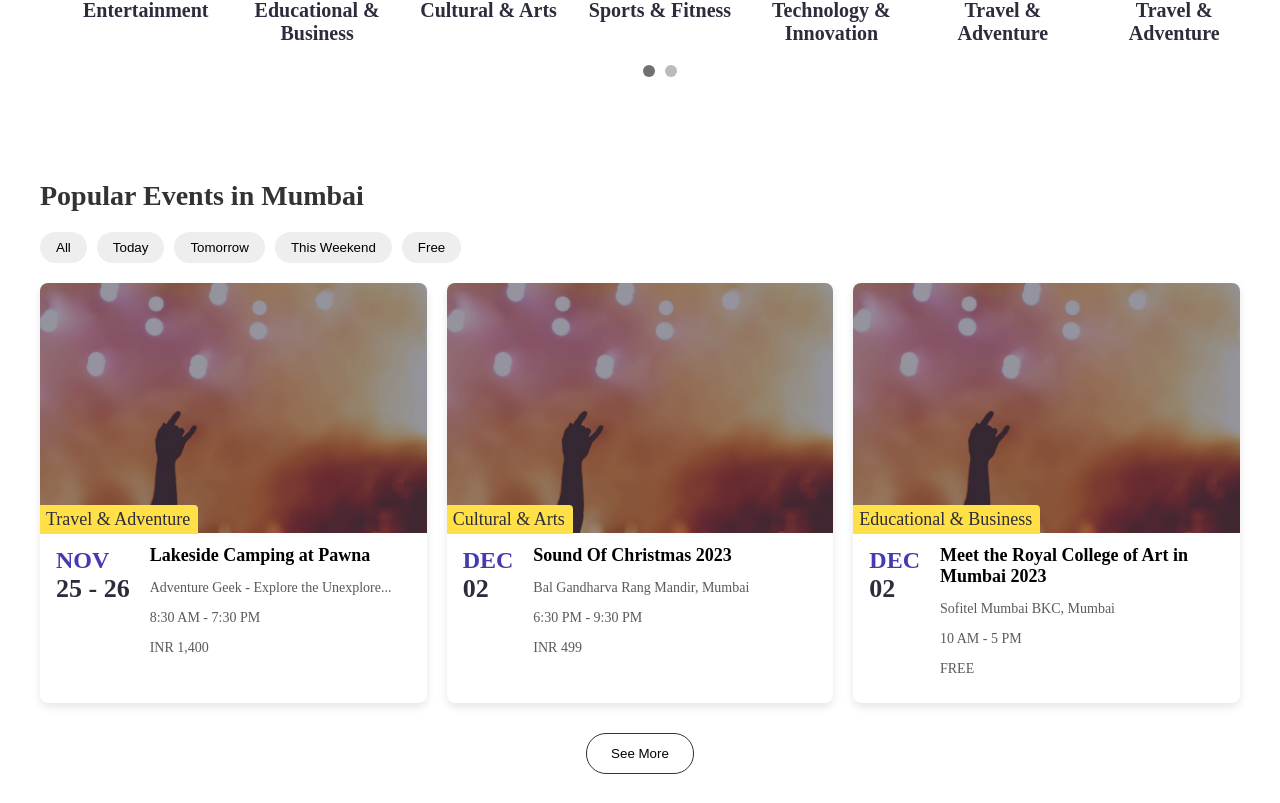
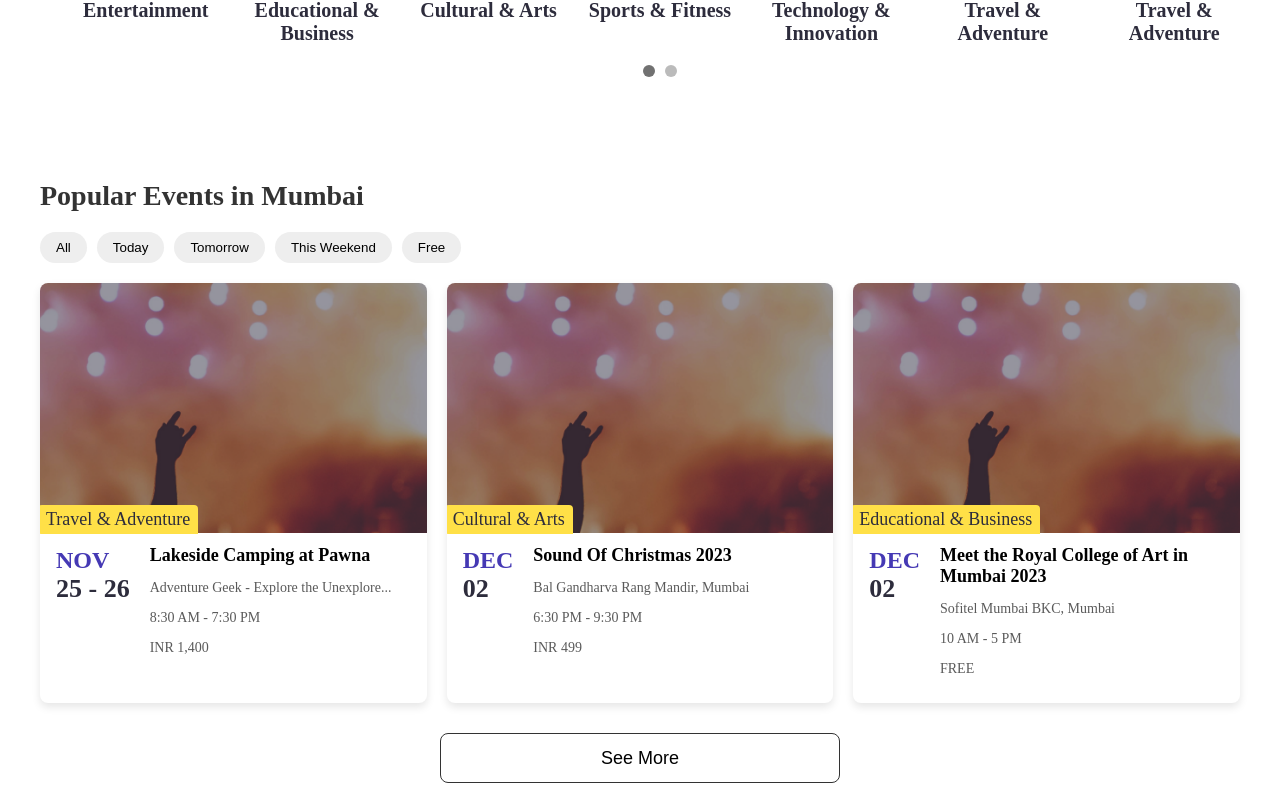
Before and after one commit to ali-mansour21/ActiveVibe, a React (Vite) app in the folder frontend/: page / in a window 1280 px wide. Shown: the part 832-1635 px from the top of the page. Built offline with nearby package versions, Linux system fonts and the light colour scheme.

Commit message:
Style the see more button

```diff
--- a/frontend/src/pages/styles/eventsection.css
+++ b/frontend/src/pages/styles/eventsection.css
@@ -38,11 +38,14 @@
 .see-more-button {
   margin: 30px auto 0;
   display: block;
+  width: 400px;
+  height: 50px;
   padding: 12px 24px;
   border: 1px solid #333;
   background-color: white;
-  border-radius: 20px;
+  border-radius: 8px;
   cursor: pointer;
+  font-size: 18px;
   transition: background-color 0.3s;
 }
 
```
